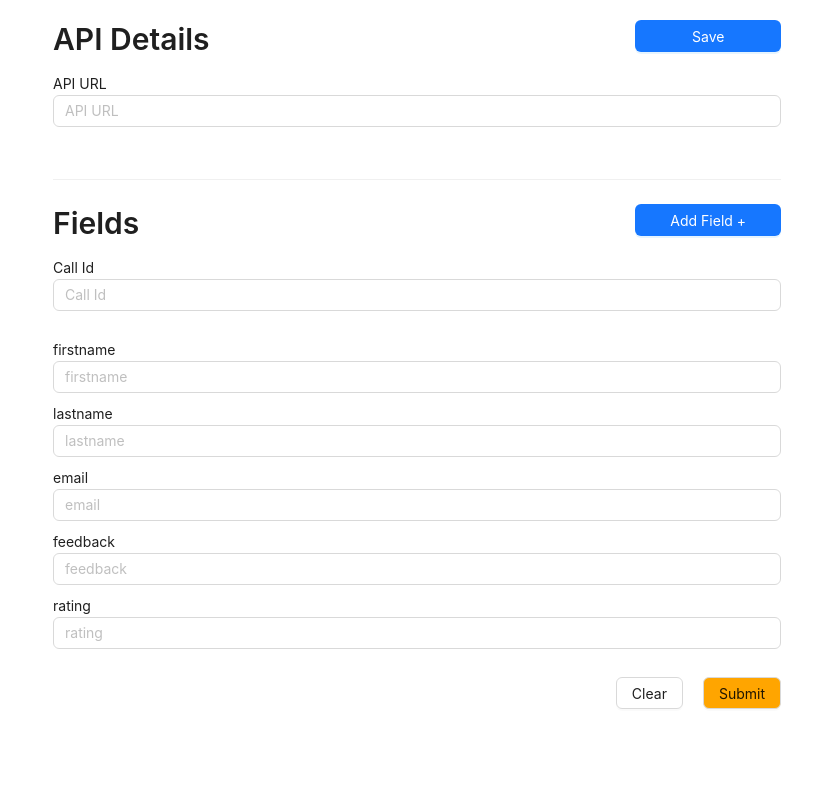
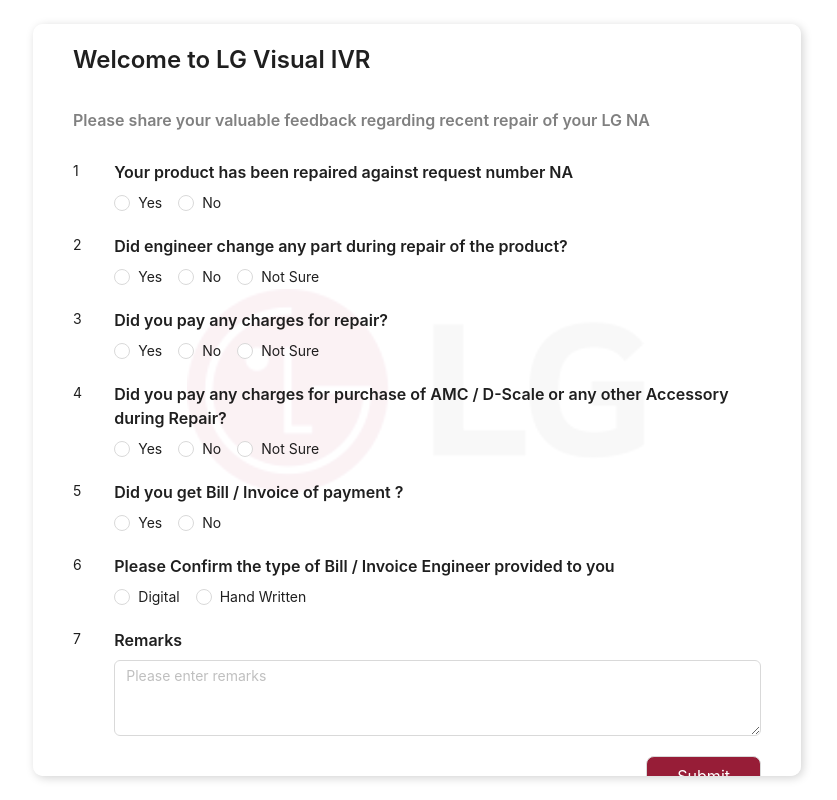
Before and after one commit to mrityunjay-1/visualiser, a React (Vite) app: page / in a window 1280 px wide. Shown: the whole page, without its empty margins (223-1060 px from the left). Built offline with nearby package versions, Linux system fonts and the light colour scheme.

Commit message:
reporting bug fix

```diff
--- a/src/App.css
+++ b/src/App.css
@@ -1,45 +1,18 @@
-/* #root {
-  max-width: 1280px;
-  margin: 0 auto;
-  padding: 2rem;
-  text-align: center;
+.form-container {
+  position: absolute;
+  top: 3%;
+  bottom: 3%;
+  left: 20%;
+  right: 20%;
+  background: rgba(255, 255, 255, 0.95);
+  backdrop-filter: blur(1000);
+  border-radius: 1rem;
+  box-shadow: 0.2rem 0.2rem 1rem lightgrey;
+  padding: 2rem 4rem;
+  overflow: auto;
 }
 
-.logo {
-  height: 6em;
-  padding: 1.5em;
-  will-change: filter;
-  transition: filter 300ms;
+
+.form-container>div {
+  margin-bottom: 2rem;
 }
-
-.logo:hover {
-  filter: drop-shadow(0 0 2em #646cffaa);
-}
-
-.logo.react:hover {
-  filter: drop-shadow(0 0 2em #61dafbaa);
-}
-
-@keyframes logo-spin {
-  from {
-    transform: rotate(0deg);
-  }
-
-  to {
-    transform: rotate(360deg);
-  }
-}
-
-@media (prefers-reduced-motion: no-preference) {
-  a:nth-of-type(2) .logo {
-    animation: logo-spin infinite 20s linear;
-  }
-}
-
-.card {
-  padding: 2em;
-}
-
-.read-the-docs {
-  color: #888;
-} */
--- a/src/App.tsx
+++ b/src/App.tsx
@@ -1,13 +1,14 @@
 import { useEffect, useState } from 'react';
-import './App.css'
-import { Button, Divider, Flex, Input, Modal, Typography, notification } from 'antd'
+import "./App.css";
+import { Button, Flex, Input, Modal, Radio, Typography, notification } from 'antd'
 import axios from 'axios';
 
 const { Text, Title } = Typography;
 
 function App() {
 
-  const [callId, setCallId] = useState(location?.search?.replace("?", "").split("=")[1]);
+  const paramsRaw = new URLSearchParams(window.location.search);
+  const params = Object.fromEntries(paramsRaw.entries());
 
   const [fields, setFields]: any = useState({ firstname: "", lastname: "", email: "", feedback: "", rating: "" });
 
@@ -19,24 +20,15 @@ function App() {
 
   const [lastFocusField, setLastFocusField] = useState("");
 
+  const [q1, setQ1] = useState("");
+  const [q2, setQ2] = useState("");
+  const [q3, setQ3] = useState("");
+  const [q4, setQ4] = useState("");
+  const [q5, setQ5] = useState("");
+  const [q6, setQ6] = useState("");
+
   const callAPIOnMouseEnter = async (fieldName: string) => {
     try {
-
-      notification.success({
-        message: `API called for field : ${fieldName}`
-      });
-
-      const res = await axios({
-        method: "POST",
-        url: apiUrl,
-        data: {
-          type: "fieldwise",
-          fieldName,
-          callId
-        }
-      });
-
-      console.log(`response of api call : ${apiUrl} is : `, res);
 
     } catch (error) {
 
@@ -46,19 +38,7 @@ function App() {
   const sendAllData = async () => {
     try {
 
-      const res = await axios({
-        method: "POST",
-        url: apiUrl,
-        data: {
-          type: "allFields",
-          fields,
-          callId
-        }
-      });
 
-      if (res?.data) {
-        console.log("response for sending all data : ", res?.data);
-      }
 
     } catch (error) {
 
@@ -104,109 +84,145 @@ function App() {
 
       </Modal>
 
-      <Flex vertical style={{ padding: 20, position: "fixed", top: 0, bottom: 0, left: "20%", right: "20%" }}>
+      <Flex vertical className='form-container'>
 
+        <Flex style={{ zIndex: -1, position: "absolute", top: 0, left: 0, bottom: 0, right: 0, background: 'url("/lg_logo.png") no-repeat center', backgroundSize: "60%" }}><Text></Text></Flex>
 
         <Flex justify="space-between">
-          <Title level={2}>API Details</Title>
-          <Button onClick={() => {
-            if (!apiUrl) notification.error({ message: "API yrl to dalo" });
-            localStorage && localStorage.setItem("au", apiUrl);
-          }} style={{ width: "20%" }} type='primary'>Save</Button>
+          <Title level={3}>Welcome to LG Visual IVR</Title>
         </Flex>
 
-        <Flex vertical style={{}}>
+        <Flex>
+          <Title style={{ color: "grey" }} level={5}>Please share your valuable feedback regarding recent repair of your LG {params?.productName ?? "NA"}</Title>
+        </Flex>
 
-          <Flex vertical style={{ marginBottom: 10 }}>
-            <Text>API URL</Text>
-            <Input
-              value={apiUrl}
-              placeholder='API URL'
-              onChange={(e) => {
-                setAPIUrl(e.target.value)
-              }}
-            />
+        {/* Question 1 */}
+        <Flex>
 
-            <br />
+          <Text style={{ flex: 0.06 }}>1</Text>
+
+          <Flex vertical style={{ flex: 0.94 }}>
+            <Title level={5}>Your product has been repaired against request number {params?.reqNo ?? "NA"}</Title>
+
+            <Radio.Group onChange={(e: any) => { setQ1(e.target.value) }} value={q1}>
+              <Radio value={"yes"}>Yes</Radio>
+              <Radio value={"no"}>No</Radio>
+            </Radio.Group>
 
           </Flex>
 
         </Flex>
 
-        <Divider></Divider>
+        {/* Question 2 */}
+        <Flex>
 
-        <Flex justify="space-between">
-          <Title level={2}> Fields </Title>
-          <Button style={{ width: "20%" }} type='primary' onClick={() => setShowAddFieldModal(true)}>Add Field + </Button>
+          <Text style={{ flex: 0.06 }}>2</Text>
+
+          <Flex vertical style={{ flex: 0.94 }}>
+            <Title level={5}>Did engineer change any part during repair of the product?</Title>
+            <Radio.Group onChange={(e: any) => { setQ2(e.target.value) }} value={q2}>
+              <Radio value={"yes"}>Yes</Radio>
+              <Radio value={"no"}>No</Radio>
+              <Radio value={"notSure"}>Not Sure</Radio>
+            </Radio.Group>
+          </Flex>
+
         </Flex>
 
+        {/* Question 3 */}
+        <Flex>
 
-        <Flex vertical style={{}}>
+          <Text style={{ flex: 0.06 }}>3</Text>
 
-          <Flex vertical style={{ marginBottom: 10 }}>
-            <Text>Call Id</Text>
-            <Input
-              value={callId}
-              placeholder='Call Id'
-              onChange={(e) => setCallId(e.target.value)}
-            />
+          <Flex vertical style={{ flex: 0.94 }}>
 
-            <br />
+            <Title level={5}>Did you pay any charges for repair?</Title>
+            <Radio.Group onChange={(e: any) => { setQ3(e.target.value) }} value={q3}>
+              <Radio value={"yes"}>Yes</Radio>
+              <Radio value={"no"}>No</Radio>
+              <Radio value={"notSure"}>Not Sure</Radio>
+            </Radio.Group>
 
           </Flex>
 
         </Flex>
 
-        <Flex style={{}} vertical>
+        {/* Question 4 */}
+        <Flex>
+          <Text style={{ flex: 0.06 }}>4</Text>
 
-          {
-            Object.keys(fields)?.map((field: any) => {
-              return (
-                <>
+          <Flex vertical style={{ flex: 0.94 }}>
 
-                  <Flex vertical style={{ marginBottom: 10 }}>
-                    <Text>{field}</Text>
-                    <Input
-                      value={fields[field]}
-                      placeholder={field}
-                      onFocus={() => {
-                        if (lastFocusField !== field) {
-                          callAPIOnMouseEnter(field);
-                          setLastFocusField(field);
-                        }
-                      }}
-                      onChange={(e) => {
-                        setFields((prev: any) => {
-                          return { ...prev, [field]: e.target.value }
-                        })
-                      }}
-                    />
-                  </Flex>
+            <Title level={5}>Did you pay any charges for purchase of AMC / D-Scale or any other Accessory during Repair?</Title>
 
-                </>
-              );
-            })
-          }
+            <Radio.Group onChange={(e: any) => { setQ4(e.target.value) }} value={q4}>
+              <Radio value={"yes"}>Yes</Radio>
+              <Radio value={"no"}>No</Radio>
+              <Radio value={"notSure"}>Not Sure</Radio>
+            </Radio.Group>
+
+          </Flex>
 
         </Flex>
 
-        <br />
+        {/* Question 5 */}
+        <Flex>
+
+          <Text style={{ flex: 0.06 }}>5</Text>
+
+          <Flex vertical style={{ flex: 0.94 }}>
+
+            <Title level={5}>Did you get Bill / Invoice of payment ?</Title>
+
+            <Radio.Group onChange={(e: any) => { setQ5(e.target.value) }} value={q5}>
+              <Radio value={"yes"}>Yes</Radio>
+              <Radio value={"no"}>No</Radio>
+            </Radio.Group>
+
+          </Flex>
+
+        </Flex>
+
+        {/* Question 6 */}
+        <Flex>
+
+          <Text style={{ flex: 0.06 }}>6</Text>
+
+          <Flex vertical style={{ flex: 0.94 }}>
+
+            <Title level={5}>Please Confirm the type of Bill / Invoice Engineer provided to you</Title>
+
+            <Radio.Group onChange={(e: any) => { setQ6(e.target.value) }} value={q6}>
+              <Radio value={"digital"}>Digital</Radio>
+              <Radio value={"handWritten"}>Hand Written</Radio>
+            </Radio.Group>
+
+          </Flex>
+
+        </Flex>
+
+        <Flex>
+          <Text style={{ flex: 0.06 }}>7</Text>
+          <Flex vertical style={{ flex: 0.94 }}>
+            <Title level={5}>Remarks</Title>
+            <Input.TextArea
+              placeholder='Please enter remarks'
+              rows={3}>
+            </Input.TextArea>
+          </Flex>
+        </Flex>
+
 
         <Flex justify='flex-end' gap={20}>
 
-          <Button onClick={() => {
-            setFields({ firstname: "", lastname: "", email: "", feedback: "", rating: "" });
-            setCallId("");
-          }} style={{}}>Clear</Button>
-
-          <Button onClick={() => {
+          <Button size="large" onClick={() => {
             sendAllData();
             setLastFocusField("");
-          }} style={{ background: "orange" }}>Submit</Button>
+          }} style={{ padding: "0 3rem", background: "rgba(151, 29, 55, 1)", color: "white" }}>Submit</Button>
 
         </Flex>
 
-      </Flex >
+      </Flex>
 
     </>
   )
--- a/src/index.css
+++ b/src/index.css
@@ -1,71 +1,7 @@
-/* :root {
-  font-family: Inter, system-ui, Avenir, Helvetica, Arial, sans-serif;
-  line-height: 1.5;
-  font-weight: 400;
-
-  color-scheme: light dark;
-  color: rgba(255, 255, 255, 0.87);
-  background-color: #242424;
-
-  font-synthesis: none;
-  text-rendering: optimizeLegibility;
-  -webkit-font-smoothing: antialiased;
-  -moz-osx-font-smoothing: grayscale;
+html {
+  scroll-behavior: smooth;
+  font-size: 62.5%;
 }
-
-a {
-  font-weight: 500;
-  color: #646cff;
-  text-decoration: inherit;
-}
-a:hover {
-  color: #535bf2;
-}
-
-body {
-  margin: 0;
-  display: flex;
-  place-items: center;
-  min-width: 320px;
-  min-height: 100vh;
-}
-
-h1 {
-  font-size: 3.2em;
-  line-height: 1.1;
-}
-
-button {
-  border-radius: 8px;
-  border: 1px solid transparent;
-  padding: 0.6em 1.2em;
-  font-size: 1em;
-  font-weight: 500;
-  font-family: inherit;
-  background-color: #1a1a1a;
-  cursor: pointer;
-  transition: border-color 0.25s;
-}
-button:hover {
-  border-color: #646cff;
-}
-button:focus,
-button:focus-visible {
-  outline: 4px auto -webkit-focus-ring-color;
-}
-
-@media (prefers-color-scheme: light) {
-  :root {
-    color: #213547;
-    background-color: #ffffff;
-  }
-  a:hover {
-    color: #747bff;
-  }
-  button {
-    background-color: #f9f9f9;
-  }
-} */
 
 * {
   margin: 0;
```
Also changed, not shown: public/lg_logo.png (added).
